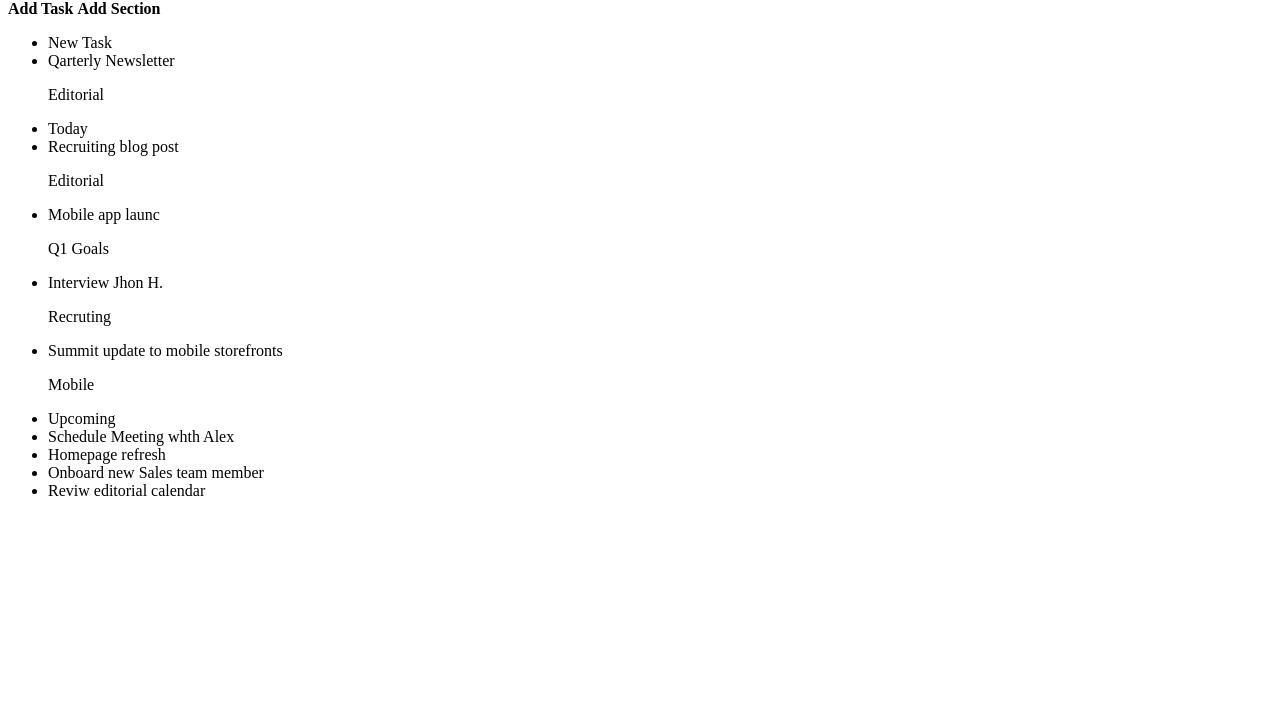
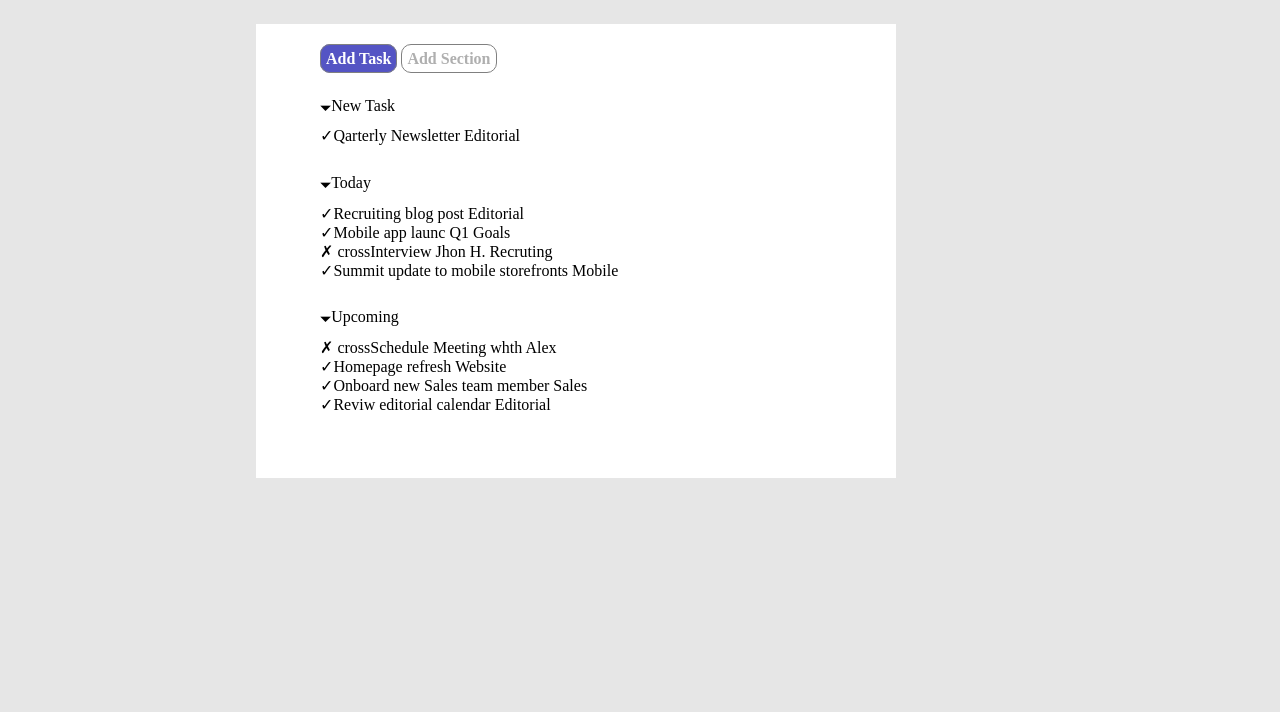
Before and after one commit to MicheleCasani/html-css-taboolist, a plain HTML site: page index.html in a window 1280 px wide. Shown: the part 88-800 px from the top of the page. Drawn offline with Linux system fonts and the light colour scheme.

Commit message:
[UPD] styling lista in progress

```diff
--- a/css/style.css
+++ b/css/style.css
@@ -1,3 +1,34 @@
-.logo{display: inline-block;}
+*{padding: 0;
+margin: 0;
+box-sizing: border-box;}
+/* logo */
+.logo{display: inline-block;
+padding: 10px;}
+/* allineamento */
 .aligne-middle{vertical-align: middle;}
+/* sfondo header */
 header{background-color: white;}
+/* sfondo pagina */
+.sfondo-body{background-color: rgb(230, 230, 230);}
+/* sfondo body */
+.sfondo-lista{background-color: white;
+    margin: 3% 30% 1% 20%;
+padding: 2% 0% 5% 5%;}
+/* pulsante 1 */
+#tasto-blu{background-color: rgb(84, 84, 196);
+color: white; padding: 5px; border-radius: 10px;
+border: 1px solid grey}
+/* pulsante2 */
+#tasto-grigio{background-color: rgb(255, 255, 255);
+    color: rgb(175, 175, 175); padding: 5px; border-radius: 10px;
+border: 1px solid grey;}
+/* margine tabella*/
+.margine{padding-top: 5%;}
+/* marginen tabella interno */
+.margine2{padding-top: 2%;}
+/* dot-none */
+.dot-none{ list-style-type: none;}
+/* pulsanti lista */
+.pulsanti{display: inline-block;}
+/*personalizzazione tasti */
+.edit-pulsanti
--- a/index.html
+++ b/index.html
@@ -11,39 +11,31 @@
 <img class="logo aligne-middle" src="./img/logo copia.png" alt="taboolist">
 <h1 class="logo aligne-middle"><b>Taboolist</b></h1>
 </header>
-<main>
+<body class="sfondo-body">
     <!--pulsanti-->
-    <div>
-    <b>Add Task</b> <b>Add Section</b>
-</div>
+<div class="sfondo-lista">
+    <b id="tasto-blu">Add Task</b> <b id="tasto-grigio">Add Section</b>
 <!--lista 1-->
-<div>
-    <ul>
-        <li>New Task</li>
-        <li>Qarterly Newsletter <p>Editorial</p></li>
+    <ul class="margine dot-none">
+        <li>&#x1F783;New Task</li>
+        <li class="margine2 pulsanti">&#x2713;Qarterly Newsletter <p class="pulsanti">Editorial</p></li>
+    </ul>
+<!--lista 2-->
+    <ul class="margine dot-none">
+        <li>&#x1F783;Today</li>
+        <li class="margine2 pulsanti">&#x2713;Recruiting blog post <p class="pulsanti">Editorial</p></li>
+        <li>&#x2713;Mobile app launc <p class="pulsanti">Q1 Goals</p></li>
+        <li>&#x2717; crossInterview Jhon H. <p class="pulsanti">Recruting</p></li>
+        <li>&#x2713;Summit update to mobile storefronts <p class="pulsanti">Mobile</p></li>
+    </ul>
+<!--lista 3-->
+    <ul class="margine dot-none">
+        <li>&#x1F783;Upcoming</li>
+        <li class="margine2 pulsanti">&#x2717; crossSchedule Meeting whth Alex</li>
+        <li>&#x2713;Homepage refresh <p class="pulsanti">Website</p></li>
+        <li>&#x2713;Onboard new Sales team member <p class="pulsanti">Sales</p></li>
+        <li>&#x2713;Reviw editorial calendar <p class="pulsanti"></p>Editorial</li>
     </ul>
 </div>
-<!--lista 2-->
-<div>
-    <ul>
-        <li>Today</li>
-        <li>Recruiting blog post <p>Editorial</p></li>
-        <li>Mobile app launc <p>Q1 Goals</p></li>
-        <li>Interview Jhon H. <p>Recruting</p></li>
-        <li>Summit update to mobile storefronts <p>Mobile</p></li>
-    </ul>
-</div>
-<!--lista 3-->
-<div>
-    <ul>
-        <li>Upcoming</li>
-        <li>Schedule Meeting whth Alex</li>
-        <li>Homepage refresh</li>
-        <li>Onboard new Sales team member</li>
-        <li>Reviw editorial calendar</li>
-    </ul>
-</div>
-</main>
-<body>
 </body>
 </html>
```
